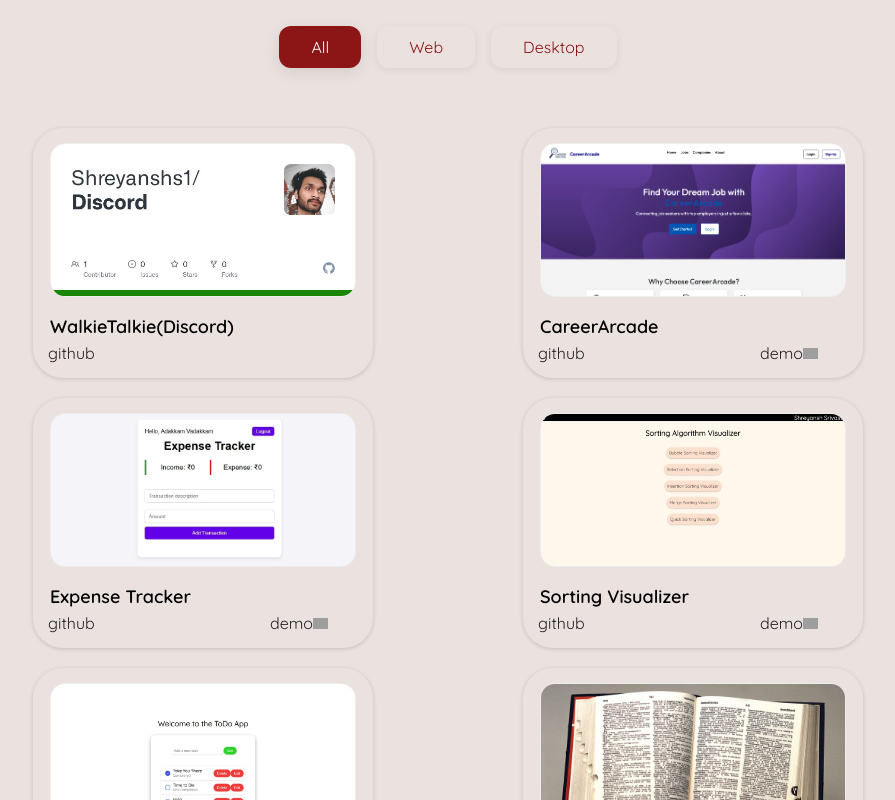
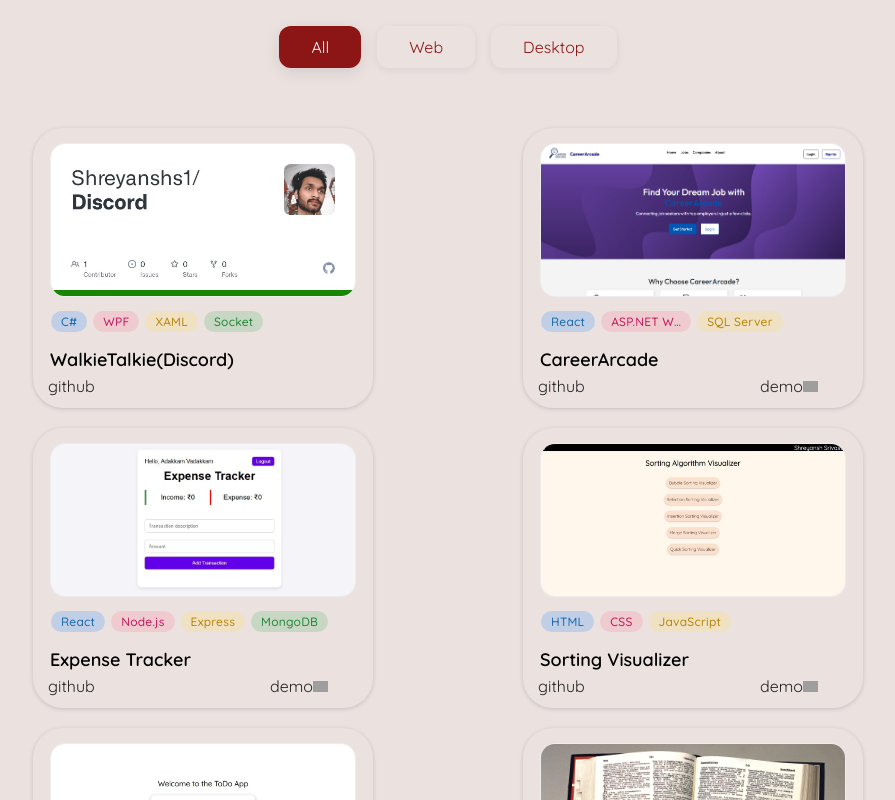
Before and after one commit to Shreyanshs1/Portfolio, a React (Create React App) app: page / in a window 1280 px wide. Shown: the part 1900-2700 px from the top of the page, without its empty margins (192-1087 px from the left). Built offline with nearby package versions, Linux system fonts and the light colour scheme; grey boxes are pictures that could not be loaded; a web font is replaced by a local one.

Commit message:
Add tags to project cards

```diff
--- a/src/Cards/ProjectsCard.js
+++ b/src/Cards/ProjectsCard.js
@@ -2,6 +2,10 @@ import React from 'react'
 import Arrow from '../assets/Logos/arrow.svg'
 import { motion } from 'framer-motion';
 import ReactGA from 'react-ga4';
+
+const techColors = [
+  'tech-blue', 'tech-pink', 'tech-yellow', 'tech-green', 'tech-purple', 'tech-orange'
+];
 
 function ProjectsCard({ project }) {
   const handleGitHubClick = () => {
@@ -19,6 +23,7 @@ function ProjectsCard({ project }) {
       label: `${project.name} - Demo` // e.g., "My Awesome App - Demo"
     });
   };
+
   return (
     <>
       <motion.div
@@ -37,14 +42,18 @@ function ProjectsCard({ project }) {
         <div className='project-img-wrap'>
           <div className='project-img-cont'>
             <img className='project-img' src={project.image} />
-            <div className='project-overlay-left'>
-              <ul className='tech-stack-list'>
-                {project.techStack.map((tech, index) => (
-                  <li key={index}>{tech}</li>
-                ))}
-              </ul>
-            </div>
           </div>
+        </div>
+        <div className='tech-tags-row'>
+          {project.techStack.map((tech, idx) => (
+            <span
+              key={idx}
+              className={`tech-tag ${techColors[idx % techColors.length]}`}
+              title={tech}
+            >
+              {tech.length > 14 ? tech.slice(0, 12) + '…' : tech}
+            </span>
+          ))}
         </div>
         <div className='project-title-wrap'>
           <p className='project-title'>{project.name}</p>
--- a/src/StyleSheets/Projects.css
+++ b/src/StyleSheets/Projects.css
@@ -14,7 +14,7 @@
 
 
 .project-wrap{
-    height: 250px;
+    height: 280px;
     width: 340px;
     box-shadow: rgba(0, 0, 0, 0.16) 0px 1px 4px;
     border-radius: 30px;
@@ -166,6 +166,60 @@
   color: var(--tertiary);
 }
 
+/* Tech tags row styling */
+.tech-tags-row {
+  display: flex;
+  flex-wrap: nowrap;
+  gap: 6px;
+  margin: 10px 0 0 18px;
+  overflow-x: auto;
+  padding-bottom: 2px;
+}
+
+/* Tech tag base style */
+.tech-tag {
+  font-size: 12px;
+  font-family: 'Quicksand', sans-serif;
+  padding: 3px 10px;
+  border-radius: 14px;
+  color: #222;
+  background: rgba(0,0,0,0.06);
+  white-space: nowrap;
+  max-width: 90px;
+  overflow: hidden;
+  text-overflow: ellipsis;
+  border: none;
+  font-weight: 500;
+  letter-spacing: 0.02em;
+  user-select: none;
+}
+
+/* Different color backgrounds for tags */
+.tech-blue {
+  background: rgba(0, 123, 255, 0.18);
+  color: #1769aa;
+}
+.tech-pink {
+  background: rgba(255, 99, 132, 0.18);
+  color: #c2185b;
+}
+.tech-yellow {
+  background: rgba(255, 221, 51, 0.18);
+  color: #b8860b;
+}
+.tech-green {
+  background: rgba(40, 167, 69, 0.18);
+  color: #218838;
+}
+.tech-purple {
+  background: rgba(156, 39, 176, 0.18);
+  color: #6a1b9a;
+}
+.tech-orange {
+  background: rgba(255, 159, 64, 0.18);
+  color: #e65100;
+}
+
 @media (max-width: 900px) {
     .main-projects{
         grid-template-columns: repeat(1, 1fr);
```
Also changed, not shown: 1 other file (tests, documents, lock files or other folders).
